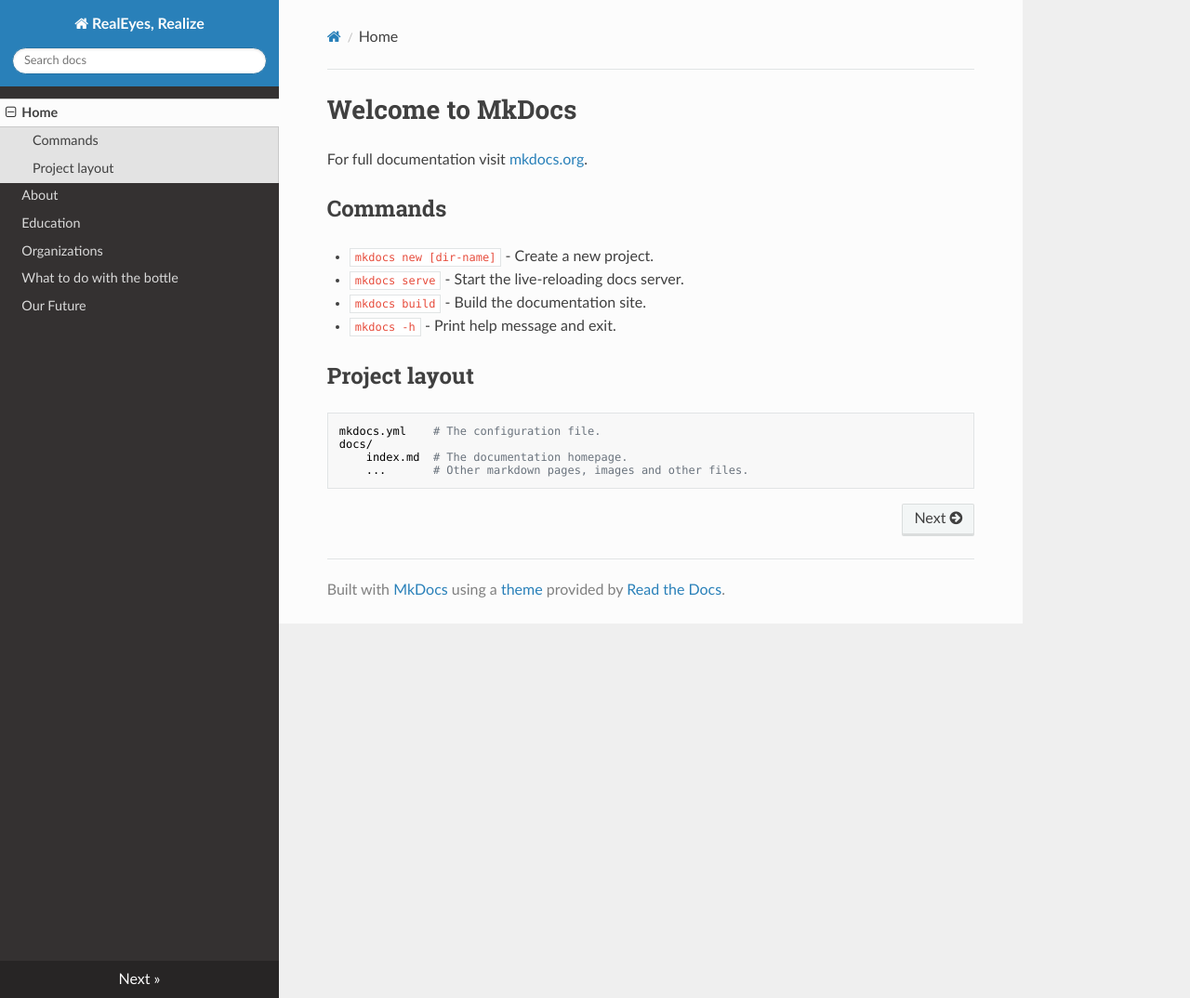
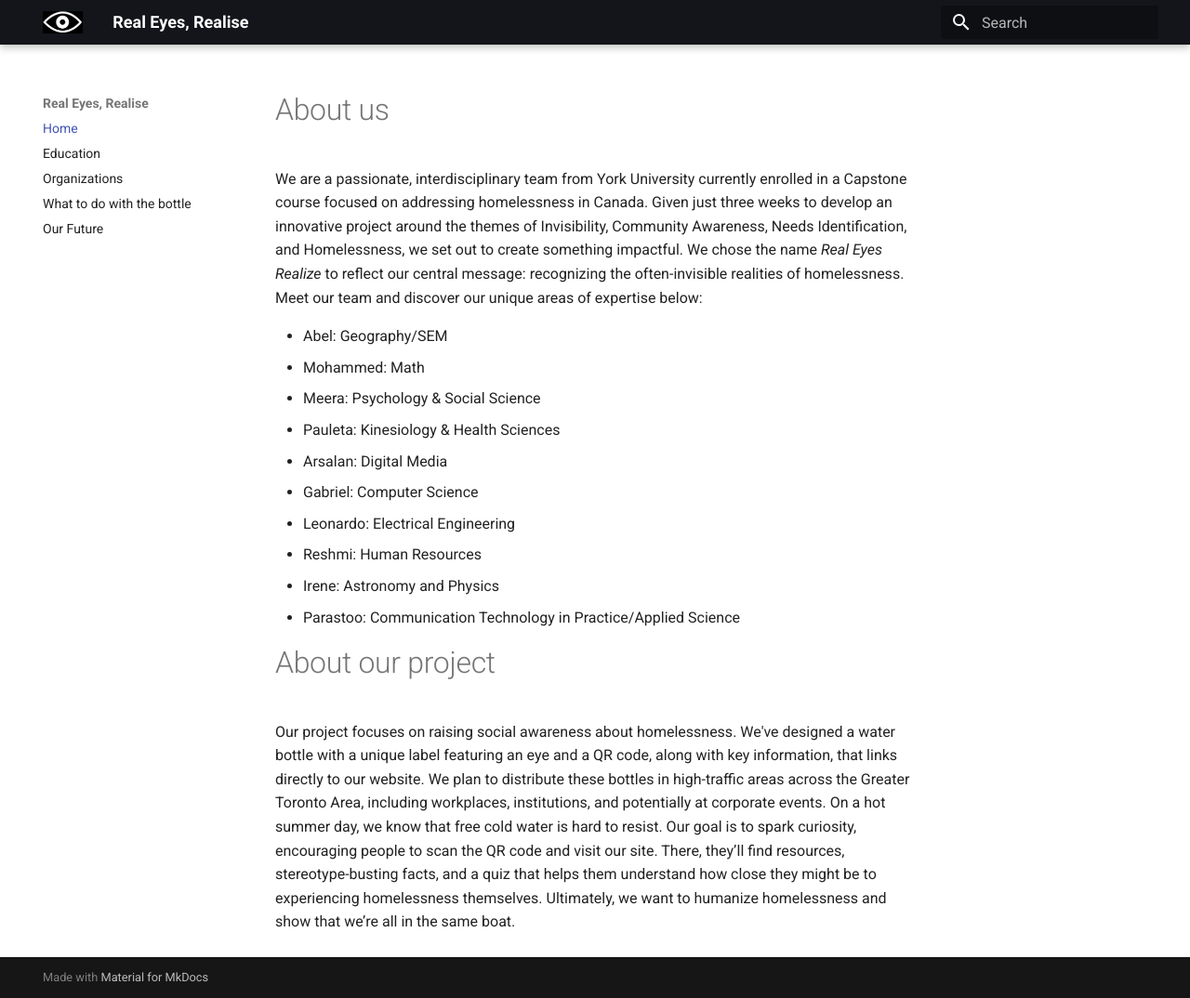
Before and after one commit to Real-Eyes-Realise/Real-Eyes-Realise.github.io, an MkDocs documentation site: the page built from docs/index.md, in a window 1280 px wide and 1074 px high. Shown: the whole window at 93% size. Built offline with MkDocs 1.6.1 and Material for MkDocs 9.7.7, drawn with Linux system fonts in a browser that asks for light colours; nearby versions of some CDN libraries.

Commit message:
Upload changes from 5/30/2025 morning

```diff
--- a/docs/index.md
+++ b/docs/index.md
@@ -1,17 +1,18 @@
-# Welcome to MkDocs
+# About us
 
-For full documentation visit [mkdocs.org](https://www.mkdocs.org).
+We are a passionate, interdisciplinary team from York University currently enrolled in a Capstone course focused on addressing homelessness in Canada. Given just three weeks to develop an innovative project around the themes of Invisibility, Community Awareness, Needs Identification, and Homelessness, we set out to create something impactful. We chose the name *Real Eyes Realize* to reflect our central message: recognizing the often-invisible realities of homelessness. Meet our team and discover our unique areas of expertise below:
 
-## Commands
+- Abel: Geography/SEM
+- Mohammed: Math
+- Meera: Psychology & Social Science
+- Pauleta: Kinesiology & Health Sciences
+- Arsalan: Digital Media
+- Gabriel: Computer Science
+- Leonardo: Electrical Engineering
+- Reshmi: Human Resources
+- Irene: Astronomy and Physics
+- Parastoo: Communication Technology in Practice/Applied Science
 
-* `mkdocs new [dir-name]` - Create a new project.
-* `mkdocs serve` - Start the live-reloading docs server.
-* `mkdocs build` - Build the documentation site.
-* `mkdocs -h` - Print help message and exit.
+# About our project
 
-## Project layout
-
-    mkdocs.yml    # The configuration file.
-    docs/
-        index.md  # The documentation homepage.
-        ...       # Other markdown pages, images and other files.
+Our project focuses on raising social awareness about homelessness. We've designed a water bottle with a unique label featuring an eye and a QR code, along with key information, that links directly to our website. We plan to distribute these bottles in high-traffic areas across the Greater Toronto Area, including workplaces, institutions, and potentially at corporate events. On a hot summer day, we know that free cold water is hard to resist. Our goal is to spark curiosity, encouraging people to scan the QR code and visit our site. There, they’ll find resources, stereotype-busting facts, and a quiz that helps them understand how close they might be to experiencing homelessness themselves. Ultimately, we want to humanize homelessness and show that we’re all in the same boat.
--- a/mkdocs.yml
+++ b/mkdocs.yml
@@ -1,9 +1,17 @@
-site_name: RealEyes, Realize
+site_name: Real Eyes, Realise
 nav:
   - Home: index.md
-  - About: about.md
   - Education: stereotypes.md
   - Organizations: organizations.md
   - What to do with the bottle: recycling.md
   - Our Future: future.md
-theme: readthedocs
+theme:
+  name: material
+  logo: logo/smalllogo.png
+  icon:
+    logo: logo/smalllogo.png
+  favicon: logo/smalllogo.png
+  palette:
+    scheme: default
+    primary: 'black'
+    accent: 'white'
```
Also changed, not shown: docs/about.md (deleted, +0 -74 lines), docs/organizations.md (+1 -1 lines), docs/recycling.md (+1 -12 lines), docs/stereotypes.md (+9 -2 lines), docs/GreenIllustrativeSaveTheEarthWith3RPoster.png (added), docs/future.md (line endings or trailing spaces), docs/logo/baselogo.png (added), docs/logo/smalllogo.png (added).
